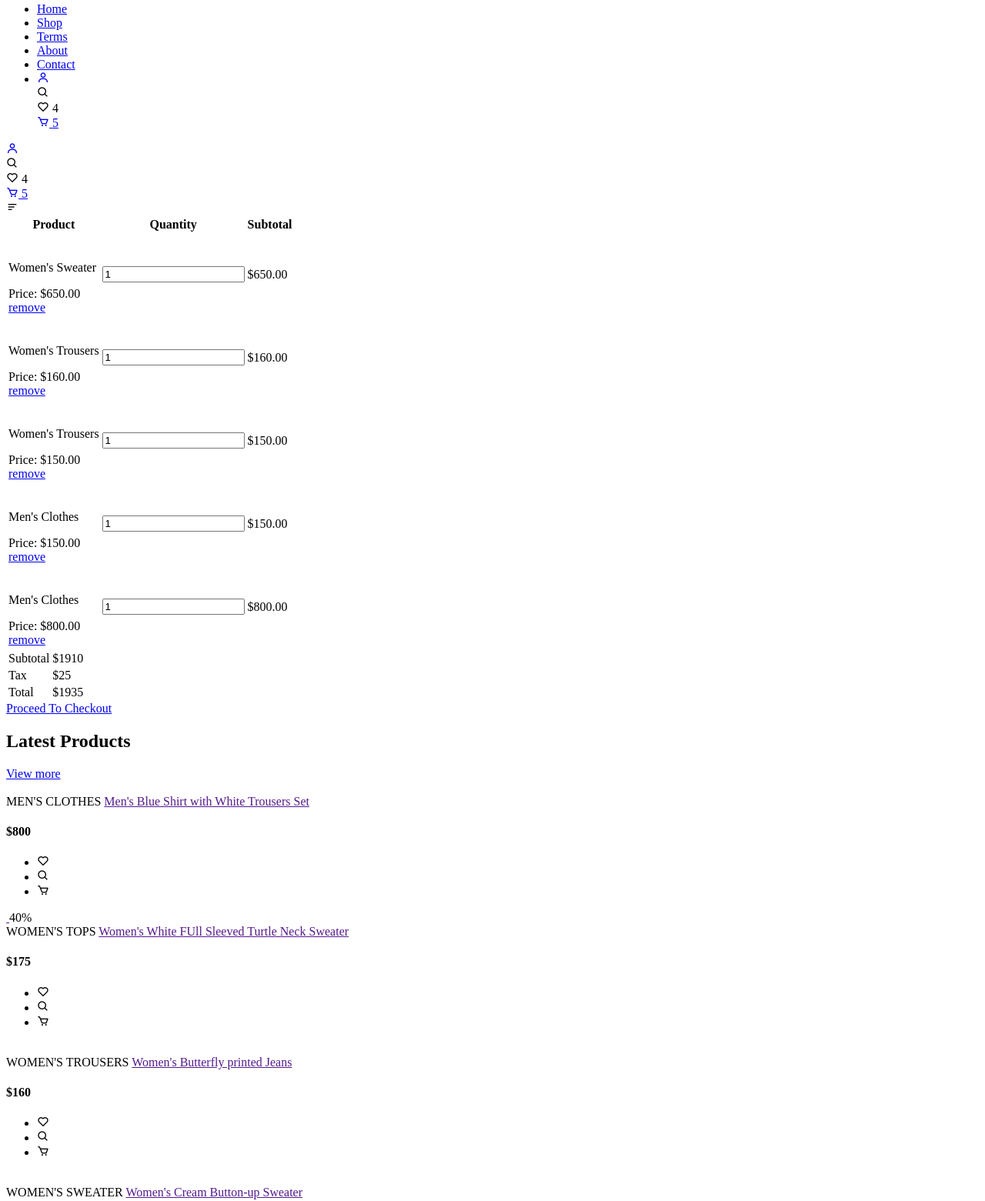
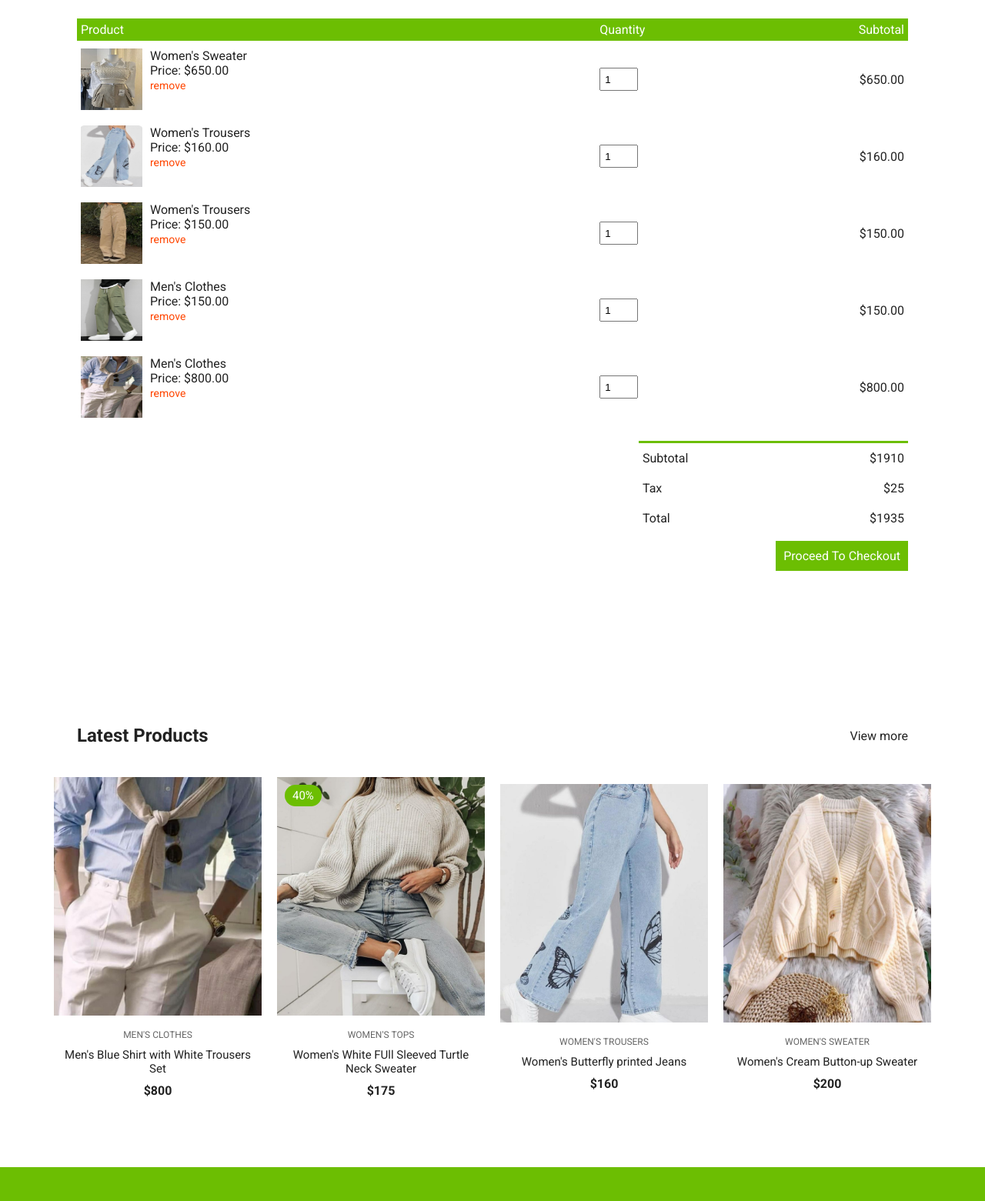
Before and after one commit to AkaishaS/Ecommerce-Website, a plain HTML site: page cart.html in a window 1280 px wide. Shown: the part 181-1742 px from the top of the page at 77% size. Drawn offline with nearby package versions, Linux system fonts and the light colour scheme.

Commit message:
Update cart.html

```diff
--- a/cart.html
+++ b/cart.html
@@ -9,7 +9,7 @@
       href="https://cdn.jsdelivr.net/npm/boxicons@latest/css/boxicons.min.css"
     />
     <!-- Custom StyleSheet -->
-    <link rel="stylesheet" href="/Ecommerce Website/styles/style.css" />
+    <link rel="stylesheet" href="/style.css" />
     <title>Your Cart</title>
   </head>
   <body>
@@ -26,14 +26,14 @@
     </div>
     <div class="navigation">
       <div class="nav-center container d-flex">
-        <a href="/Ecommerce Website/index.html" class="logo"><h1>EliteShoppy</h1></a>
+        <a href="/index.html" class="logo"><h1>EliteShoppy</h1></a>
 
         <ul class="nav-list d-flex">
           <li class="nav-item">
             <a href="/" class="nav-link">Home</a>
           </li>
           <li class="nav-item">
-            <a href="/Ecommerce Website/product.html" class="nav-link">Shop</a>
+            <a href="/product.html" class="nav-link">Shop</a>
           </li>
           <li class="nav-item">
             <a href="#terms" class="nav-link">Terms</a>
@@ -45,7 +45,7 @@
             <a href="#contact" class="nav-link">Contact</a>
           </li>
           <li class="icons d-flex">
-            <a href="/Ecommerce Website/login.html" class="icon">
+            <a href="/login.html" class="icon">
               <i class="bx bx-user"></i>
             </a>
             <div class="icon">
@@ -55,7 +55,7 @@
               <i class="bx bx-heart"></i>
               <span class="d-flex">4</span>
             </div>
-            <a href="/Ecommerce Website/cart.html" class="icon">
+            <a href="/cart.html" class="icon">
               <i class="bx bx-cart"></i>
               <span class="d-flex">5</span>
             </a>
@@ -63,7 +63,7 @@
         </ul>
 
         <div class="icons d-flex">
-          <a href="/Ecommerce Website/login.html" class="icon">
+          <a href="/login.html" class="icon">
             <i class="bx bx-user"></i>
           </a>
           <div class="icon">
@@ -73,7 +73,7 @@
             <i class="bx bx-heart"></i>
             <span class="d-flex">4</span>
           </div>
-          <a href="/Ecommerce Website/cart.html" class="icon">
+          <a href="/cart.html" class="icon">
             <i class="bx bx-cart"></i>
             <span class="d-flex">5</span>
           </a>
@@ -96,7 +96,7 @@
         <tr>
           <td>
             <div class="cart-info">
-              <img src="/Ecommerce Website/images/Product-8.jpeg" alt="" />
+              <img src="/Product-8.jpeg" alt="" />
               <div>
                 <p>Women's Sweater</p>
                 <span>Price: $650.00</span> <br />
@@ -110,7 +110,7 @@
         <tr>
           <td>
             <div class="cart-info">
-              <img src="/Ecommerce Website/images/Product-3.jpeg" alt="" />
+              <img src="/Product-3.jpeg" alt="" />
               <div>
                 <p>Women's Trousers</p>
                 <span>Price: $160.00</span> <br />
@@ -124,7 +124,7 @@
         <tr>
           <td>
             <div class="cart-info">
-              <img src="/Ecommerce Website/images/Product-4.jpeg" alt="" />
+              <img src="/Product-4.jpeg" alt="" />
               <div>
                 <p>Women's Trousers</p>
                 <span>Price: $150.00</span> <br />
@@ -138,7 +138,7 @@
         <tr>
           <td>
             <div class="cart-info">
-              <img src="/Ecommerce Website/images/Product-5.jpeg" alt="" />
+              <img src="/Product-5.jpeg" alt="" />
               <div>
                 <p>Men's Clothes</p>
                 <span>Price: $150.00</span> <br />
@@ -152,7 +152,7 @@
         <tr>
           <td>
             <div class="cart-info">
-              <img src="/Ecommerce Website/images/Product-6.jpeg" alt="" />
+              <img src="/Product-6.jpeg" alt="" />
               <div>
                 <p>Men's Clothes</p>
                 <span>Price: $800.00</span> <br />
@@ -193,7 +193,7 @@
         <div class="product-item">
           <div class="overlay">
             <a href="" class="product-thumb">
-              <img src="/Ecommerce Website/images/Product-6.jpeg" alt="" />
+              <img src="/Product-6.jpeg" alt="" />
             </a>
           </div>
           <div class="product-info">
@@ -210,7 +210,7 @@
         <div class="product-item">
           <div class="overlay">
             <a href="" class="product-thumb">
-              <img src="/Ecommerce Website/images/Product-1.jpeg" alt="" />
+              <img src="/Product-1.jpeg" alt="" />
             </a>
             <span class="discount">40%</span>
           </div>
@@ -228,7 +228,7 @@
         <div class="product-item">
           <div class="overlay">
             <a href="" class="product-thumb">
-              <img src="/Ecommerce Website/images/Product-3.jpeg" alt="" />
+              <img src="/Product-3.jpeg" alt="" />
             </a>
           </div>
           <div class="product-info">
@@ -245,7 +245,7 @@
         <div class="product-item">
           <div class="overlay">
             <a href="" class="product-thumb">
-              <img src="/Ecommerce Website/images/Product-2.jpeg" alt="" />
+              <img src="/Product-2.jpeg" alt="" />
             </a>
           </div>
           <div class="product-info">
@@ -290,6 +290,6 @@
     </footer>
 
     <!-- Custom Script -->
-    <script src="/Ecommerce Website/script/index.js"></script>
+    <script src="/index.js"></script>
   </body>
 </html>
```
